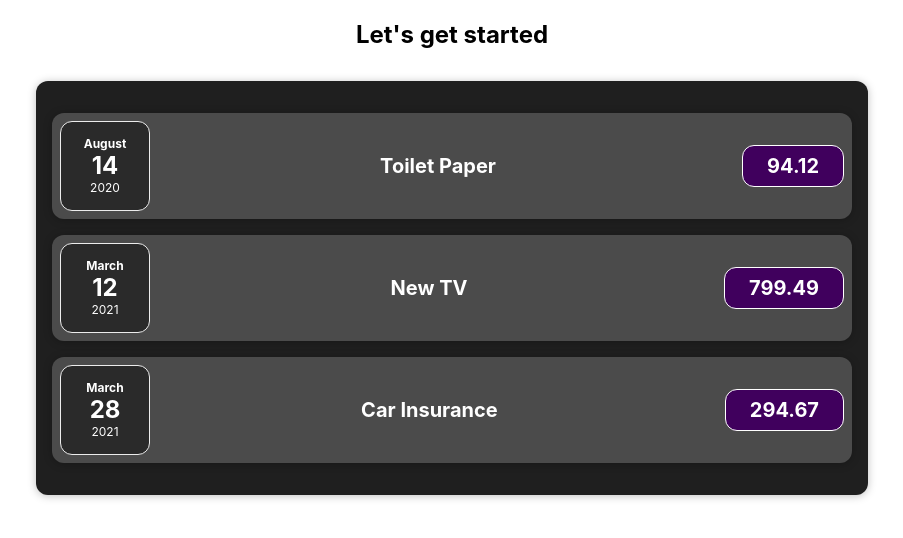
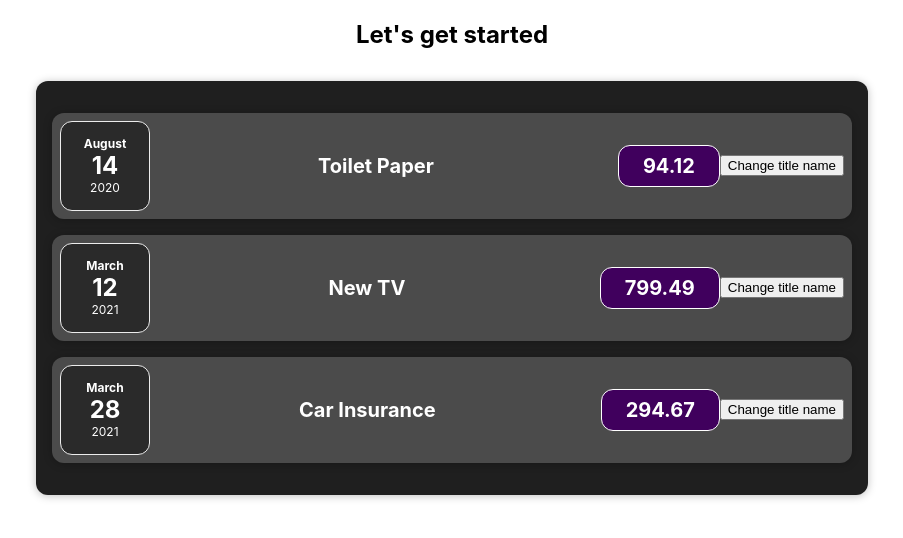
Before and after one commit to sangeetparashar/learningReact, a React (Create React App) app: page / in a window 1280 px wide. Shown: the top 538 px of the page, without its empty margins (188-1091 px from the left). Built offline with nearby package versions, Linux system fonts and the light colour scheme.

Commit message:
learning how to add states

```diff
--- a/src/App.js
+++ b/src/App.js
@@ -24,13 +24,13 @@ const expenses = [
   },
 ];
 
-function App() {
+const App = () => {
   return (
     <div className="App">
       <h2>Let's get started</h2>
       <Expenses item={expenses} />
     </div>
   );
-}
+};
 
 export default App;
--- a/src/Components/Expenses/ExpenseDate.js
+++ b/src/Components/Expenses/ExpenseDate.js
@@ -1,6 +1,6 @@
 import "./ExpenseDate.css";
 
-function ExpenseDate(data) {
+const ExpenseDate = (data) => {
   const month = data.expenseDate.toLocaleString("en-US", { month: "long" });
   const day = data.expenseDate.toLocaleString("en-US", { day: "2-digit" });
   const year = data.expenseDate.getFullYear();
@@ -12,6 +12,6 @@ function ExpenseDate(data) {
       <div className="expense-date__year">{year}</div>
     </div>
   );
-}
+};
 
 export default ExpenseDate;
--- a/src/Components/Expenses/ExpenseItem.js
+++ b/src/Components/Expenses/ExpenseItem.js
@@ -1,17 +1,26 @@
+import { useState } from "react";
 import "./ExpenseItem.css";
 import ExpenseDate from "./ExpenseDate";
 import Card from "../UI/Card";
 
-function ExpenseItem(expense) {
+const ExpenseItem = (expense) => {
+  const [title, setTitle] = useState(expense.title);
+
+  const clickHandler = () => {
+    setTitle("Updated");
+    console.log(title);
+  };
+
   return (
     <Card className="expense-item">
       <ExpenseDate expenseDate={expense.date}></ExpenseDate>
       <div className="expense-item__description">
-        <h2>{expense.title}</h2>
+        <h2>{title}</h2>
         <div className="expense-item__price">{expense.amount}</div>
       </div>
+      <button onClick={clickHandler}>Change title name</button>
     </Card>
   );
-}
+};
 
 export default ExpenseItem;
--- a/src/Components/Expenses/Expenses.js
+++ b/src/Components/Expenses/Expenses.js
@@ -2,7 +2,7 @@ import "./Expenses.css";
 import ExpenseItem from "./ExpenseItem";
 import Card from "../UI/Card";
 
-function Expenses(prop) {
+const Expenses = (prop) => {
   return (
     <Card className="expenses">
       <ExpenseItem
@@ -22,6 +22,6 @@ function Expenses(prop) {
       />
     </Card>
   );
-}
+};
 
 export default Expenses;
--- a/src/Components/UI/Card.js
+++ b/src/Components/UI/Card.js
@@ -1,8 +1,8 @@
 import "./Card.css";
 
-function Card(props) {
+const Card = (props) => {
   const classes = "card " + props.className;
   return <div className={classes}>{props.children}</div>;
-}
+};
 
 export default Card;
```
